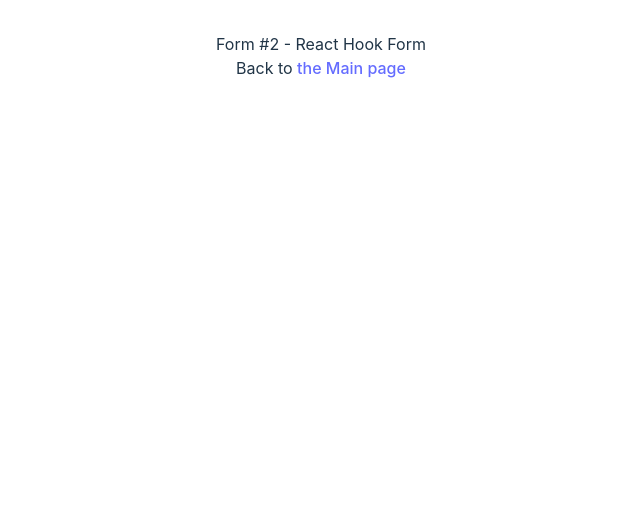
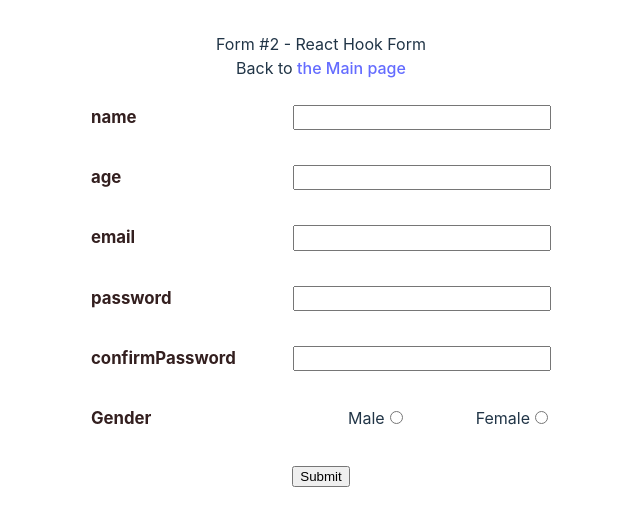
Before and after one commit to Gunsnfnr/rss-react-2024-q3-forms, a React (Vite) app: page /form2 in a window 1280 px wide. Shown: the top 526 px of the page, without its empty margins (319-959 px from the left). Built offline with nearby package versions, Linux system fonts and the light colour scheme.

Commit message:
feat: add reactForm

```diff
--- a/package.json
+++ b/package.json
@@ -12,6 +12,7 @@
     "prepare": "husky"
   },
   "dependencies": {
+    "@hookform/resolvers": "^3.9.0",
     "@reduxjs/toolkit": "^2.2.7",
     "react": "^18.3.1",
     "react-dom": "^18.3.1",
--- a/src/components/Components.module.css
+++ b/src/components/Components.module.css
@@ -1,7 +1,7 @@
 .mb25 {
   margin-bottom: 25px;
 }
-.form1 {
+.form {
   display: flex;
   flex-direction: column;
   gap: 20px;
--- a/src/components/Form1/Form1.tsx
+++ b/src/components/Form1/Form1.tsx
@@ -114,7 +114,7 @@ const Form1 = () => {
       </div>
 
       <form
-        className={_.form1}
+        className={_.form}
         onSubmit={(e: FormEvent) => {
           void handleSubmit(e);
         }}
--- a/src/components/Form2/Form2.tsx
+++ b/src/components/Form2/Form2.tsx
@@ -1,12 +1,54 @@
 import { Link } from 'react-router-dom';
+import _ from '../Components.module.css';
+import { yupResolver } from '@hookform/resolvers/yup';
+import { userSchema } from '../../userSchema';
+import { useForm } from 'react-hook-form';
+import RLabelInput from '../ReactHookForm/RLabelInput';
+import { ValidateUser } from '../../types';
+// import UploadImage from '../UploadImage/UploadImage';
+import RGenderPicker from '../ReactHookForm/RGenderPicker';
 
 const Form2 = () => {
+  const {
+    handleSubmit,
+    register,
+    formState: { errors },
+  } = useForm({
+    resolver: yupResolver(userSchema),
+    mode: 'onChange',
+  });
+
+  console.log('errors: ', errors);
+
+  const onSubmit = (data: ValidateUser) => {
+    console.log(data);
+  };
+
   return (
     <>
       <div>Form #2 - React Hook Form</div>
-      <div>
+      <div className={_.mb25}>
         Back to <Link to="/">the Main page</Link>
       </div>
+
+      <form
+        className={_.form}
+        onSubmit={() => {
+          void handleSubmit(onSubmit)();
+        }}
+      >
+        <RLabelInput type="text" name="name" register={register} error={errors.name} />
+        <RLabelInput type="number" name="age" register={register} error={errors.age} />
+        <RLabelInput type="text" name="email" register={register} error={errors.email} />
+        <RLabelInput type="password" name="password" register={register} error={errors.password} />
+        <RLabelInput type="password" name="confirmPassword" register={register} error={errors.confirmPassword} />
+        <RGenderPicker register={register} error={errors.genderFemale} />
+        {/* <UploadImage /> */}
+        {/* <Country refName={countryRef} error={countryError} />
+        <TermsConditions refName={termsRef} error={termsError} /> */}
+
+        <input type="submit" value="Submit" />
+      </form>
     </>
   );
 };
--- /dev/null
+++ b/src/components/ReactHookForm/RGenderPicker.tsx
@@ -0,0 +1,29 @@
+import { FieldError, UseFormRegister } from 'react-hook-form';
+import { ValidateUser } from '../../types';
+import _ from '../Components.module.css';
+interface Props {
+  register: UseFormRegister<ValidateUser>;
+  error: FieldError | undefined;
+}
+const RGenderPicker = (props: Props) => {
+  return (
+    <div className={_.formUnit}>
+      <div className={_.gender}>
+        <span>Gender</span>
+
+        <div className={_.genders}>
+          <label htmlFor="gender_m" className={_.pr70}>
+            Male
+            <input type="radio" id="gender_m" value="male" {...props.register('gender')} />
+          </label>
+          <label htmlFor="gender_f">
+            Female
+            <input type="radio" id="gender_f" value="female" {...props.register('gender')} />
+          </label>
+        </div>
+      </div>
+      <span className={_.error}>{props.error?.message}</span>
+    </div>
+  );
+};
+export default RGenderPicker;
--- /dev/null
+++ b/src/components/ReactHookForm/RLabelInput.tsx
@@ -0,0 +1,23 @@
+import { FieldError, UseFormRegister } from 'react-hook-form';
+import _ from '../Components.module.css';
+import { ValidateUser } from '../../types';
+
+interface Props {
+  type: 'text' | 'number' | 'email' | 'password';
+  name: 'name' | 'age' | 'email' | 'password' | 'confirmPassword';
+  register: UseFormRegister<ValidateUser>;
+  error: FieldError | undefined;
+}
+
+const RLabelInput = (props: Props) => {
+  return (
+    <div className={_.formUnit}>
+      <label htmlFor={`${props.name}`} className={_[props.name]}>
+        {`${props.name}`}
+        <input type={`${props.type}`} id={`${props.name}`} {...props.register(`${props.name}`)} />
+      </label>
+      <span className={_.error}>{props.error?.message}</span>
+    </div>
+  );
+};
+export default RLabelInput;
--- a/src/userSchema.ts
+++ b/src/userSchema.ts
@@ -1,13 +1,12 @@
 import { object, string, number, boolean } from 'yup';
-
 import * as yup from 'yup';
-import { countries } from './data/countries';
+// import { countries } from './data/countries';
 
 export const userSchema = object({
   name: string()
     .required('Name is a required field. ')
     .matches(/^[A-Z]{1}[a-z]{1,}$/, ' Сapitalise the first letter, use English alphabet'),
-  age: number().typeError('Age must be a number.').positive(' Age must be a positive number.'),
+  age: number().typeError('Age must be a number.').positive(' Age must be a positive number.').required(),
   email: string().required('Email is a required field. ').email('Email must be a valid email.'),
   password: string()
     .required('Password is a required field. ')
@@ -18,11 +17,13 @@ export const userSchema = object({
   confirmPassword: string()
     .required('Confirm password is a required field. ')
     .oneOf([yup.ref('password')], 'Passwords must match'),
-  genderMale: boolean(),
-  genderFemale: boolean().when('genderMale', {
-    is: false,
-    then: (userSchema) => userSchema.isTrue('This is a mandatory question.'),
-  }),
-  country: string().required('Country is a required field. ').oneOf(countries, 'Select country from the list.'),
-  terms: boolean().isTrue('You must agree with the terms and conditions.'),
+  genderMale: boolean().required('This is a mandatory question.'),
+  genderFemale: boolean()
+    .required('This is a mandatory question.')
+    .when('genderMale', {
+      is: false,
+      then: (userSchema) => userSchema.isTrue('This is a mandatory question.'),
+    }),
+  // country: string().required('Country is a required field. ').oneOf(countries, 'Select country from the list.'),
+  // terms: boolean().isTrue('You must agree with the terms and conditions.'),
 });
```
Also changed, not shown: src/types.ts (+12 -0 lines), 1 other file (tests, documents, lock files or other folders).
